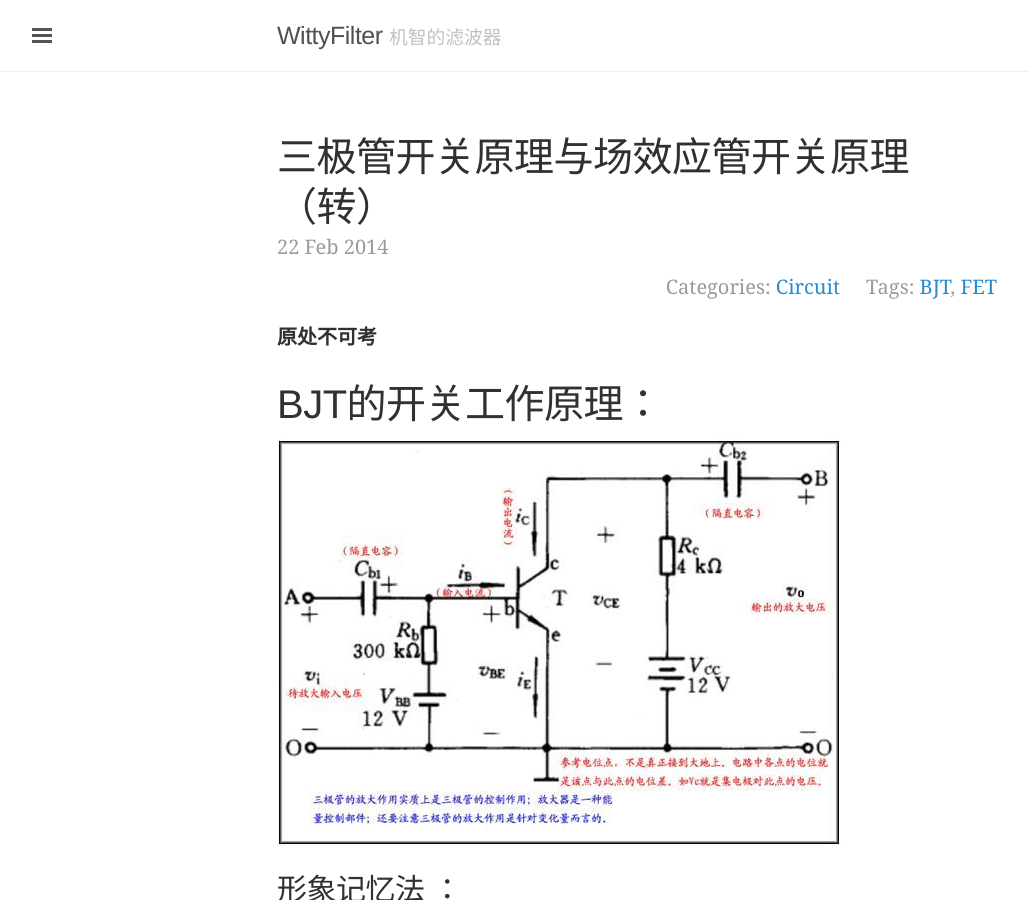
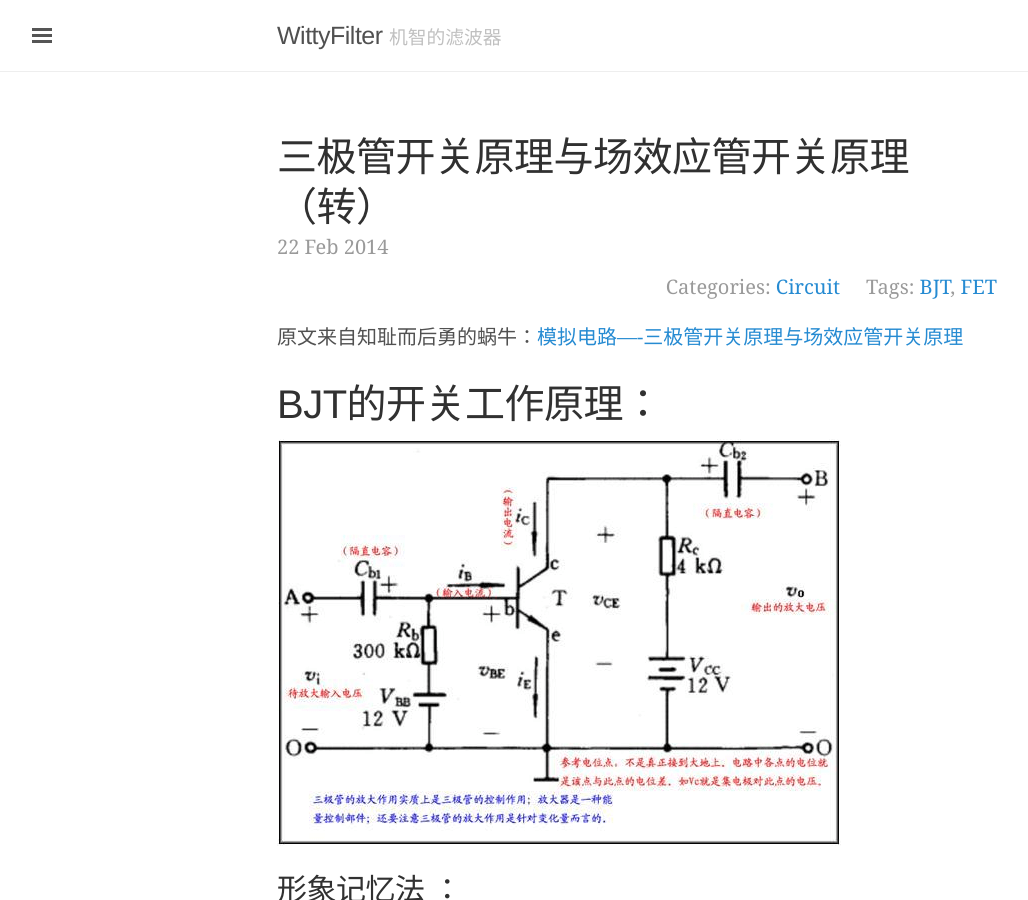
Before and after one commit to wittyfilter/wittyfilter.github.io, a Jekyll site: the page built from _posts/2014-02-22-BJT-FET-principle.md, in a window 1280 px wide and 900 px high. Shown: the whole window, without its empty margins (3-1031 px from the left). Built offline with Jekyll 4.4.1, drawn with Linux system fonts in a browser that asks for light colours; some web fonts are replaced; comment, search, counter and statistics services are not loaded.

Commit message:
Update post

```diff
--- a/_posts/2014-02-22-BJT-FET-principle.md
+++ b/_posts/2014-02-22-BJT-FET-principle.md
@@ -9,7 +9,7 @@ categories:
 date: 2014-02-22 00:00:00
 ---
 
-**原处不可考**
+原文来自知耻而后勇的蜗牛：[模拟电路----三极管开关原理与场效应管开关原理](https://blog.csdn.net/yf210yf/article/details/7527323)
 
 # BJT的开关工作原理：
 
```
